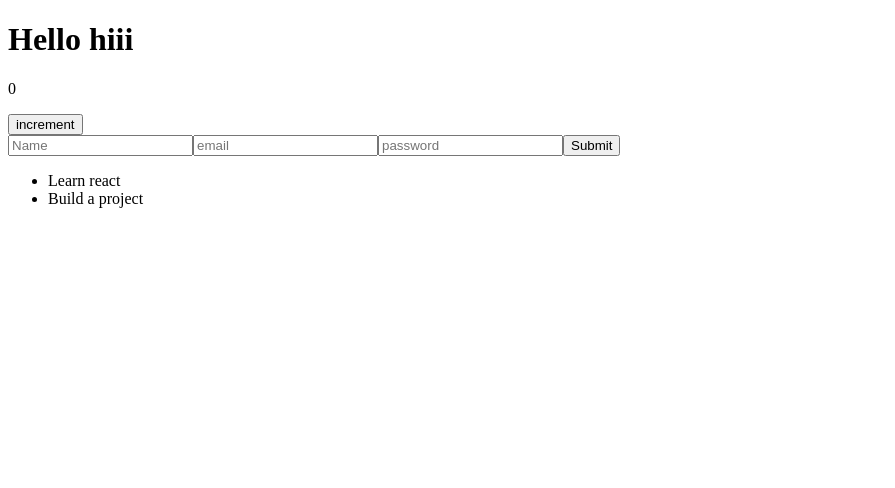
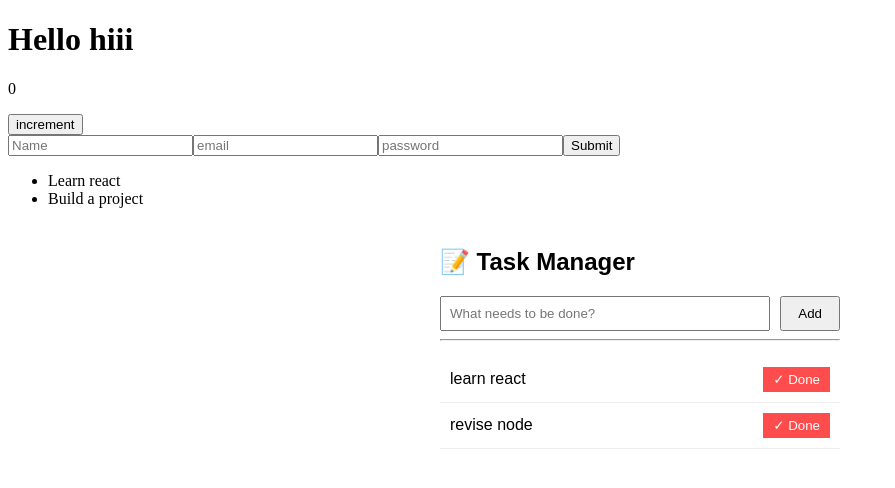
Before and after one commit to AYadav06/revision_frontend, a React (Vite) app: page / in a window 1280 px wide. Shown: the top 488 px of the page, without its empty margins (0-895 px from the left). Built offline with nearby package versions, Linux system fonts and the light colour scheme.

Commit message:
practice todo list

```diff
--- a/src/App.tsx
+++ b/src/App.tsx
@@ -1,5 +1,6 @@
 import { useState } from "react";
 import { ListTask } from "./components/List";
+import Todo from "./components/Todo";
 
 export const App=()=>{
   const [test,setTest]=useState(0);
@@ -70,6 +71,6 @@ export const App=()=>{
   </form>
 
   <ListTask />
-
+  <Todo />
   </>
 }
--- /dev/null
+++ b/src/components/Todo.tsx
@@ -0,0 +1,86 @@
+import { useState } from "react"
+
+export default function Todo(){
+
+  const [todos,setTodos]=useState([
+    {id:1,text:"learn react"},
+    {id:2,text:"revise node"}
+  ]);
+  const [task,setTask]=useState("");
+  const [error, setError] = useState('');
+
+    const handleInputChange=(e)=>{
+        setTask(e.target.value);
+        setError(" ");
+
+    }
+  const handleSubmit=(e)=>{
+    e.preventDefault();
+
+
+    if(task.trim() === ""){
+        setError("Task is empty");
+        return;
+    }
+    const newTodo={
+        id:Date.now(),
+        text:task
+    }
+    setTodos((prevTodos) => [...prevTodos,newTodo]);
+    setTask("");
+    }
+   const handleDeleteTask=(idToDelete)=>{
+    setTodos((prevTodos)=> prevTodos.filter(todo => todo.id !== idToDelete));
+   }
+
+return (
+    <div style={{ maxWidth: '400px', margin: '40px auto', fontFamily: 'sans-serif' }}>
+      <h2>📝 Task Manager</h2>
+
+      {/* --- FORM SECTION --- */}
+      <form onSubmit={handleSubmit} style={{ display: 'flex', gap: '10px', marginBottom: '5px' }}>
+        <input
+          type="text"
+          value={task}
+          onChange={handleInputChange}
+          placeholder="What needs to be done?"
+          style={{ flexGrow: 1, padding: '8px' }}
+        />
+        <button type="submit" style={{ padding: '8px 16px' }}>Add</button>
+      </form>
+
+      {error && <p style={{ color: 'red', fontSize: '14px', margin: '0 0 15px 0' }}>{error}</p>}
+      <hr />
+
+      {/* --- LIST SECTION --- */}
+      {/* Conditional Rendering: If empty array, show placeholder text. Else, map array. */}
+      {todos.length === 0 ? (
+        <p style={{ color: 'gray', textAlign: 'center' }}>All caught up! 🎉</p>
+      ) : (
+        <ul style={{ listStyleType: 'none', padding: 0 }}>
+          {todos.map((todo) => (
+            // The unique key goes on the outermost <li> tag
+            <li
+              key={todo.id}
+              style={{
+                display: 'flex',
+                justifyContent: 'space-between',
+                padding: '10px',
+                borderBottom: '1px solid #eee',
+                alignItems: 'center'
+              }}
+            >
+              <span>{todo.text}</span>
+              <button
+                onClick={() => handleDeleteTask(todo.id)}
+                style={{ backgroundColor: '#ff4d4d', color: 'white', border: 'none', padding: '5px 10px', cursor: 'pointer' }}
+              >
+                ✓ Done
+              </button>
+            </li>
+          ))}
+        </ul>
+      )}
+    </div>
+  );
+}
```
